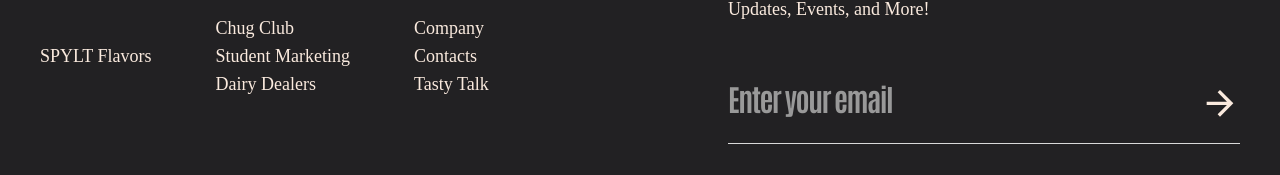
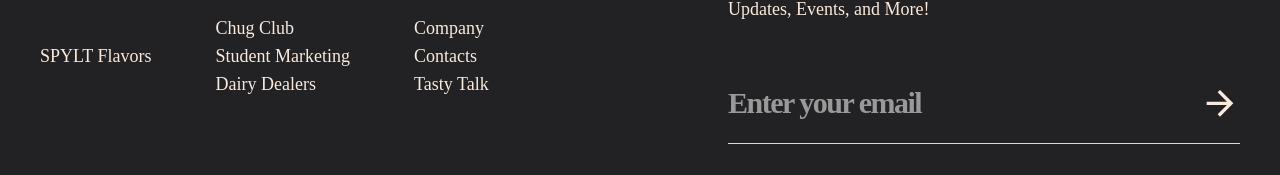
Before and after one commit to akashmhoriya/gsap-awwwards, a React (Vite) app: page / in a window 1280 px wide. Shown: the part 5671-5846 px from the top of the page. Built offline with nearby package versions, Linux system fonts and the light colour scheme; a web font is replaced by a local one.

Commit message:
footer section fix

```diff
--- a/src/sections/FooterSection.jsx
+++ b/src/sections/FooterSection.jsx
@@ -35,12 +35,12 @@
           />
         )} */}
         <video
-            src="/videos/splash.mp4"
-            autoPlay
-            playsInline
-            muted
-            className="absolute top-0 object-contain mix-blend-lighten"
-          />
+          src="/videos/splash.mp4"
+          autoPlay
+          playsInline
+          muted
+          className="absolute top-0 object-contain mix-blend-lighten pointer-events-none"
+        />
 
         <div className="flex-center gap-5 relative z-10 md:mt-20 mt-5">
           <div className="social-btn">
@@ -77,13 +77,13 @@
               Updates, Events, and More!
             </p>
             <div className="flex justify-between items-center border-b border-[#D9D9D9] py-5 md:mt-10">
-              {/* The input field and arrow icon for newsletter signup. */}{" "}
+              {/* The input field and arrow icon for newsletter signup. */}
               {/* A
           border at the bottom for a clean, modern look. */}
               <input
                 type="email"
                 placeholder="Enter your email"
-                className="w-full placeholder:font-sans placeholder:text-[#999999]"
+                className="w-full bg-transparent text-white outline-none placeholder:text-[#999999]"
               />
               <img src="/images/arrow.svg" alt="arrow" />
             </div>
```
